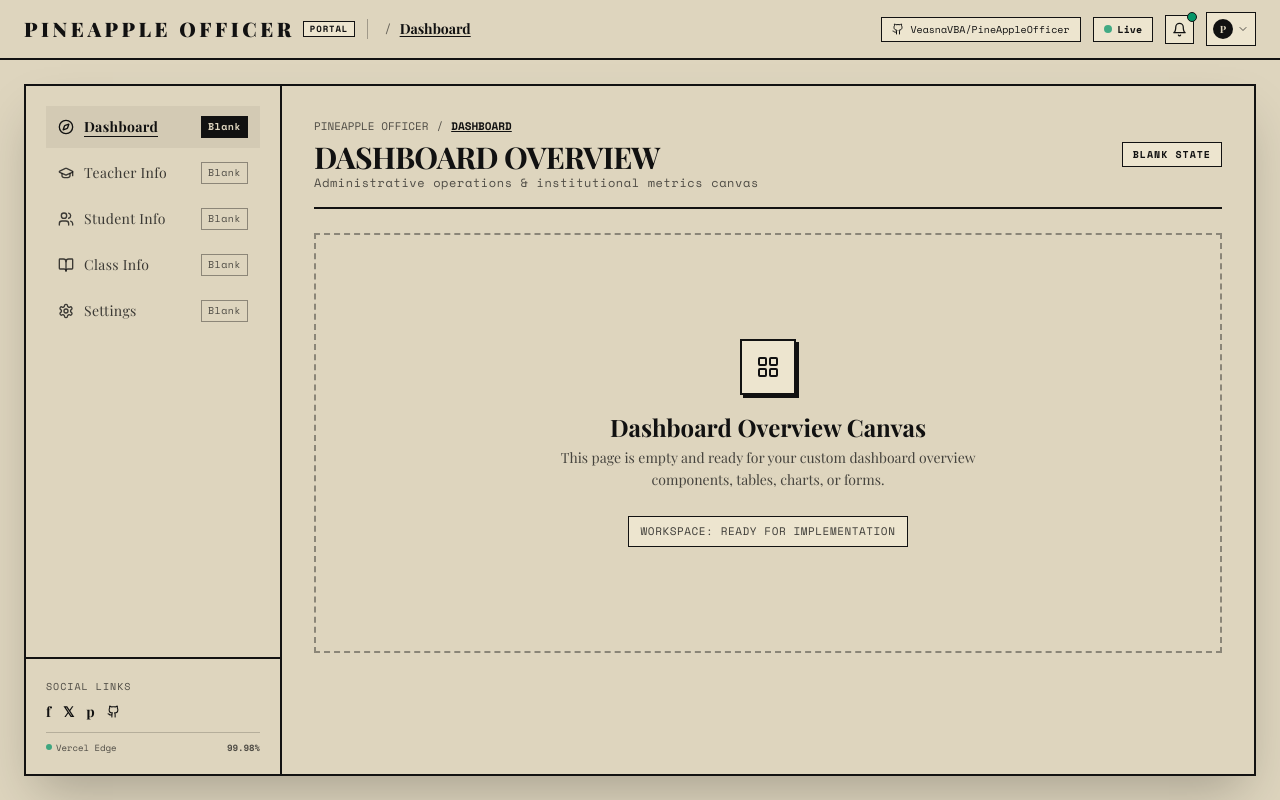
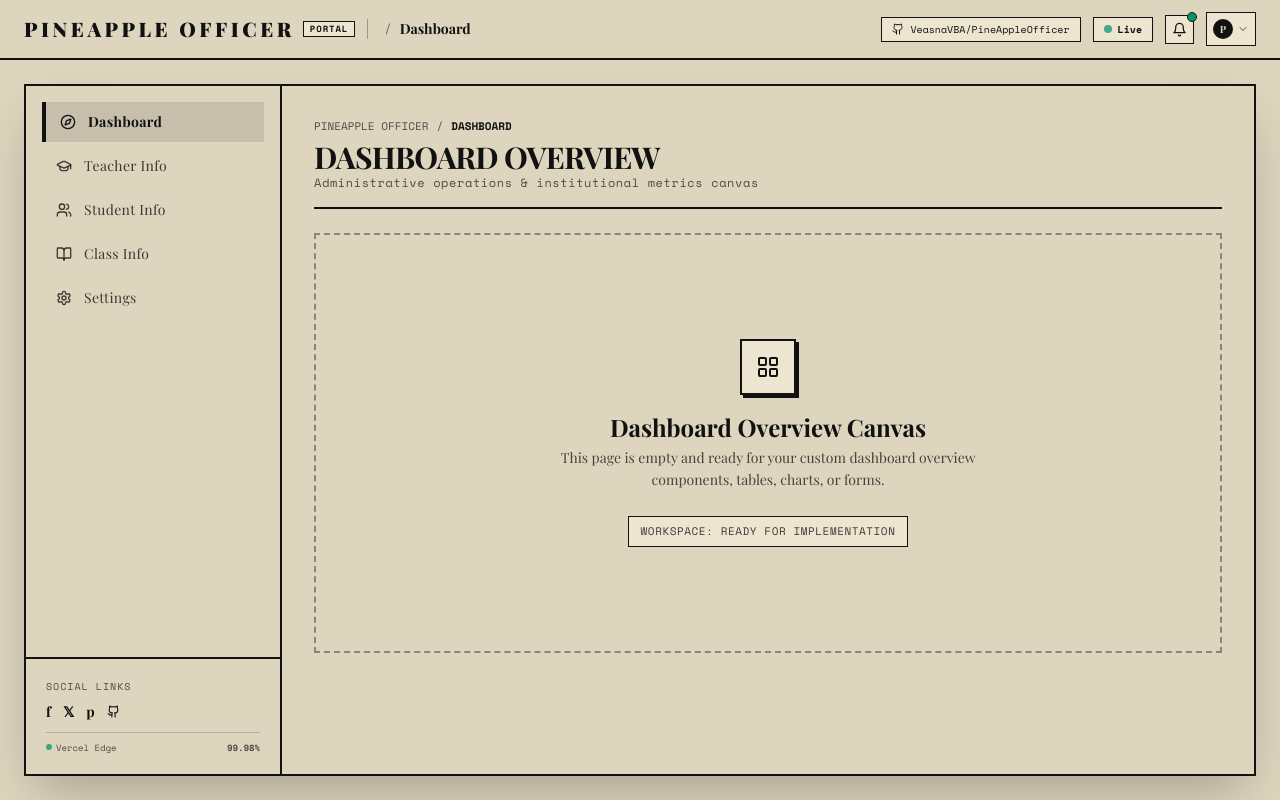
Before and after one commit to VeasnaVBA/PineAppleOfficer, a React (Vite) app: page / in a window 1280 px wide. Built offline with nearby package versions, Linux system fonts and the light colour scheme; a web font is replaced by a local one.

Commit message:
feat: remove menu underlines and remove all blank badges

```diff
--- a/src/components/BlankPageTemplate.tsx
+++ b/src/components/BlankPageTemplate.tsx
@@ -1,5 +1,5 @@
 import React from 'react';
-import { LayoutGrid, Plus, Sparkles } from 'lucide-react';
+import { LayoutGrid } from 'lucide-react';
 
 interface BlankPageTemplateProps {
   title: string;
@@ -11,18 +11,16 @@ interface BlankPageTemplateProps {
 export const BlankPageTemplate: React.FC<BlankPageTemplateProps> = ({
   title,
   breadcrumb,
-  subtitle,
-  onShowToast
+  subtitle
 }) => {
   return (
     <div className="p-4 sm:p-6 lg:p-8 space-y-6 animate-fade-in">
       {/* Top Breadcrumb & Page Masthead */}
-      <div className="flex flex-col sm:flex-row sm:items-center justify-between pb-4 border-b-2 border-ink gap-3">
-        <div>
+      <div className="pb-4 border-b-2 border-ink">
         <div className="flex items-center gap-2 text-[10px] sm:text-[11px] font-mono text-ink/70 uppercase">
           <span>PINEAPPLE OFFICER</span>
           <span>/</span>
-            <span className="font-bold text-ink underline">{breadcrumb}</span>
+          <span className="font-bold text-ink">{breadcrumb}</span>
         </div>
         <h2 className="font-serif text-2xl sm:text-3xl font-bold uppercase tracking-tight text-ink mt-1">
           {title}
@@ -30,13 +28,6 @@ export const BlankPageTemplate: React.FC<BlankPageTemplateProps> = ({
         <p className="font-mono text-xs text-ink/70 tracking-wider">
           {subtitle}
         </p>
-        </div>
-
-        <div className="flex items-center gap-2 self-start sm:self-auto">
-          <span className="text-[10px] font-mono uppercase tracking-widest px-2.5 py-1 border border-ink bg-[#ede5cf] font-bold">
-            Blank State
-          </span>
-        </div>
       </div>
 
       {/* Main Empty Canvas Area */}
--- a/src/components/Navbar.tsx
+++ b/src/components/Navbar.tsx
@@ -48,7 +48,7 @@ export const Navbar: React.FC<NavbarProps> = ({
           {/* Current Page Badge */}
           <div className="flex items-center gap-1.5 sm:gap-2 pl-2 sm:pl-4 border-l border-ink/30 text-xs font-mono">
             <span className="text-ink/60">/</span>
-            <span className="font-serif font-bold text-ink underline decoration-1 underline-offset-2 text-xs sm:text-sm">
+            <span className="font-serif font-bold text-ink text-xs sm:text-sm">
               {getPageTitle(currentTab)}
             </span>
           </div>
--- a/src/components/Sidebar.tsx
+++ b/src/components/Sidebar.tsx
@@ -18,17 +18,17 @@ export const Sidebar: React.FC<SidebarProps> = ({
   setCurrentTab
 }) => {
   const navItems = [
-    { id: 'dashboard', label: 'Dashboard', badge: 'Blank', icon: Compass },
-    { id: 'teachers', label: 'Teacher Info', badge: 'Blank', icon: GraduationCap },
-    { id: 'students', label: 'Student Info', badge: 'Blank', icon: Users },
-    { id: 'classes', label: 'Class Info', badge: 'Blank', icon: BookOpen },
-    { id: 'settings', label: 'Settings', badge: 'Blank', icon: Settings }
+    { id: 'dashboard', label: 'Dashboard', icon: Compass },
+    { id: 'teachers', label: 'Teacher Info', icon: GraduationCap },
+    { id: 'students', label: 'Student Info', icon: Users },
+    { id: 'classes', label: 'Class Info', icon: BookOpen },
+    { id: 'settings', label: 'Settings', icon: Settings }
   ];
 
   return (
     <aside className="flex w-36 xs:w-44 sm:w-56 xl:w-64 flex-shrink-0 flex-col justify-between border-r-2 border-ink bg-[#ded5be] select-none">
-      {/* Navigation list starts cleanly from the top */}
-      <nav className="p-2 sm:p-4 xl:p-5 space-y-1">
+      {/* Navigation list (No badges, No underlines) */}
+      <nav className="p-2 sm:p-3 xl:p-4 space-y-1">
         {navItems.map((item) => {
           const Icon = item.icon;
           const isActive = currentTab === item.id;
@@ -36,23 +36,16 @@ export const Sidebar: React.FC<SidebarProps> = ({
             <button
               key={item.id}
               onClick={() => setCurrentTab(item.id)}
-              className={`w-full flex items-center justify-between px-2 sm:px-3 py-2.5 text-xs sm:text-sm font-serif transition-colors text-left group ${
+              className={`w-full flex items-center px-2.5 sm:px-3.5 py-2.5 text-xs sm:text-sm font-serif transition-colors text-left ${
                 isActive
-                  ? 'font-bold text-ink underline decoration-2 underline-offset-4 bg-black/10 sm:bg-black/5'
-                  : 'text-ink/80 hover:text-ink hover:underline decoration-1 underline-offset-4'
+                  ? 'font-bold text-ink bg-black/10 border-l-4 border-ink'
+                  : 'text-ink/80 hover:text-ink hover:bg-black/5'
               }`}
             >
-              <div className="flex items-center gap-1.5 sm:gap-2.5 min-w-0">
+              <div className="flex items-center gap-2 sm:gap-3 min-w-0">
                 <Icon size={16} className="flex-shrink-0" />
                 <span className="truncate tracking-tight sm:tracking-wide">{item.label}</span>
               </div>
-              {item.badge && (
-                <span className={`hidden sm:inline text-[9px] sm:text-[10px] font-mono tracking-wider px-1 sm:px-1.5 py-0.2 border flex-shrink-0 ${
-                  isActive ? 'border-ink bg-ink text-[#ded5be] font-bold' : 'border-ink/40 text-ink/70'
-                }`}>
-                  {item.badge}
-                </span>
-              )}
             </button>
           );
         })}
```
Lines whose indentation alone changed are shown as unchanged.
